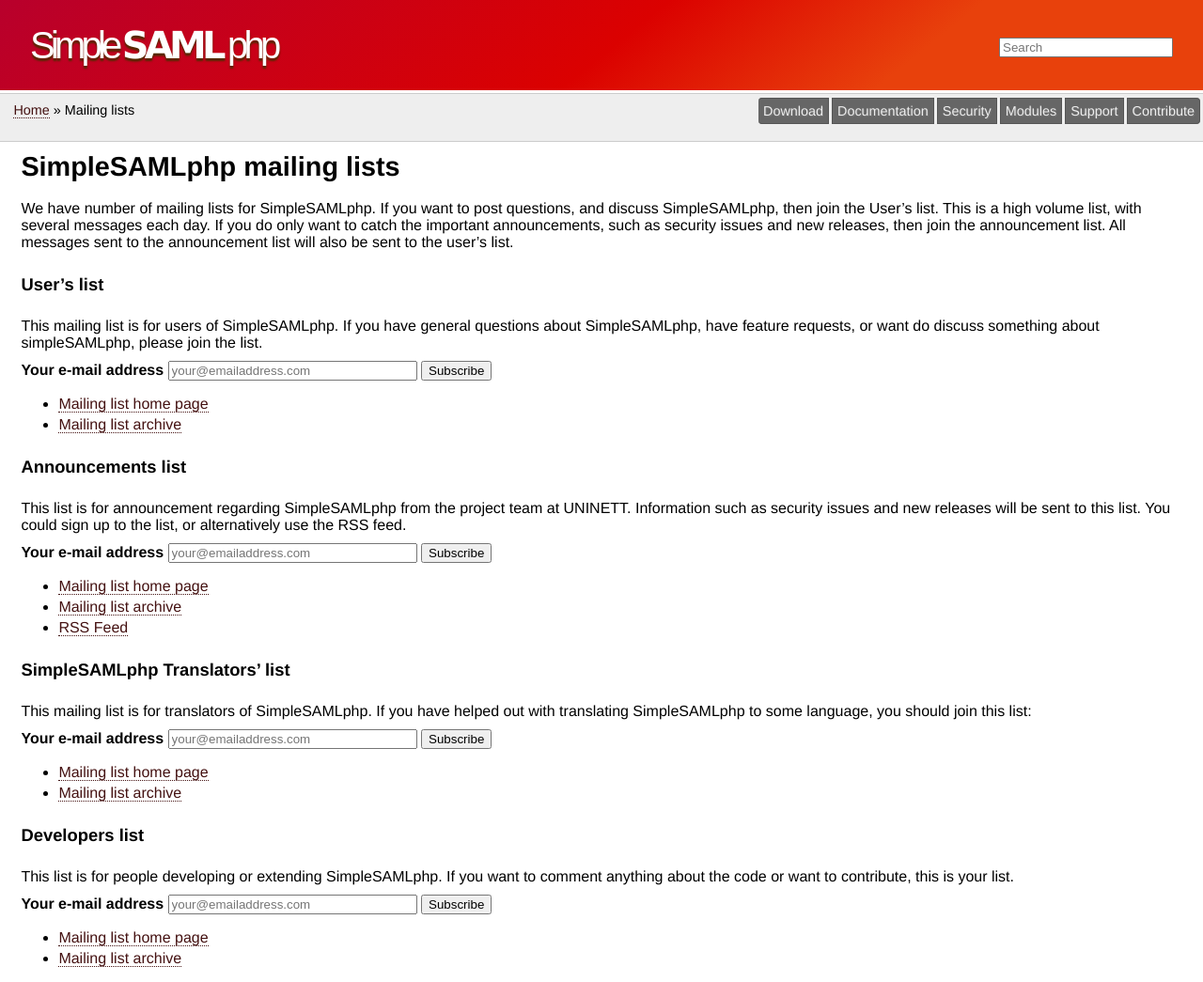
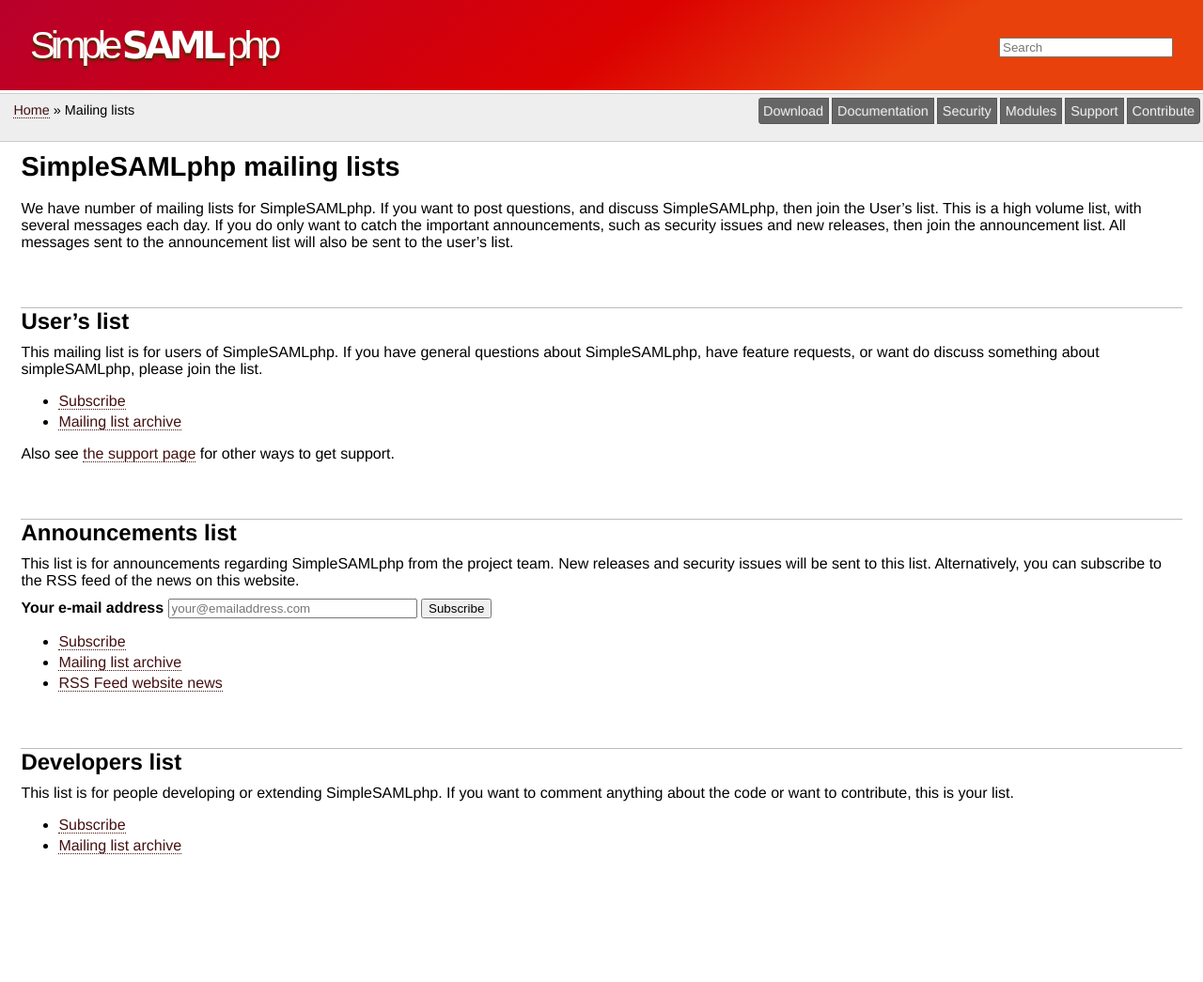
Before and after one commit to simplesamlphp/simplesamlphp.github.io, a Jekyll site: the page built from lists/index.md, in a window 1280 px wide. Shown: the whole page at 94% size. Built offline with Jekyll 4.4.1, drawn with Linux system fonts in a browser that asks for light colours; after the commit the page ends 925 px from its top, so only the background shows below that.

Commit message:
Fix all broken links/forms in mailinglist page and remove translators list

```diff
--- a/lists/index.md
+++ b/lists/index.md
@@ -6,22 +6,19 @@
 
 We have number of mailing lists for SimpleSAMLphp. If you want to post questions, and discuss SimpleSAMLphp, then join the User's list. This is a high volume list, with several messages each day. If you do only want to catch the important announcements, such as security issues and new releases, then join the announcement list. All messages sent to the announcement list will also be sent to the user's list.
 
-#### User's list
+## User's list
 
 This mailing list is for users of SimpleSAMLphp. If you have general questions about SimpleSAMLphp, have feature requests, or want do discuss something about simpleSAMLphp, please join the list.
 
-<form action="http://groups.google.com/group/simplesamlphp/boxsubscribe">
-<strong>Your e-mail address</strong>
-<input type="text" name="email" size="30" placeholder="your@emailaddress.com" />
-<input type="submit" name="sub" value="Subscribe">
-</form>
+* [Subscribe](mailto:simplesamlphp+subscribe@googlegroups.com)
+* [Mailing list archive](https://groups.google.com/g/simplesamlphp)
 
-* [Mailing list home page](http://groups.google.com/group/simplesamlphp)
-* [Mailing list archive](http://groups.google.com/group/simplesamlphp/topics)
+Also see [the support page](/support) for other ways to get support.
 
-#### Announcements list
+## Announcements list
 
-This list is for announcement regarding SimpleSAMLphp from the project team at UNINETT. Information such as security issues and new releases will be sent to this list. You could sign up to the list, or alternatively use the RSS feed.
+This list is for announcements regarding SimpleSAMLphp from the project team. New releases and security issues will be sent to this list.
+Alternatively, you can subscribe to the RSS feed of the news on this website.
 
 <form action="http://groups.google.com/group/simplesamlphp-announce/boxsubscribe">
 <strong>Your e-mail address</strong>
@@ -29,35 +26,14 @@
 <input type="submit" name="sub" value="Subscribe">
 </form>
 
-* [Mailing list home page](http://groups.google.com/group/simplesamlphp-announce)
-* [Mailing list archive](http://groups.google.com/group/simplesamlphp-announce/topics)
-* [RSS Feed](http://groups.google.com/group/simplesamlphp-announce/feed/rss_v2_0_msgs.xml)
+* [Subscribe](mailto:simplesamlphp-announce+subscribe@googlegroups.com)
+* [Mailing list archive](https://groups.google.com/g/simplesamlphp-announce)
+* [RSS Feed website news](/feed.xml)
 
-#### SimpleSAMLphp Translators' list
-
-This mailing list is for translators of SimpleSAMLphp. If you have helped out with translating SimpleSAMLphp to some language, you should join this list:
-
-
-<form action="http://groups.google.com/group/simplesamlphp-translation/boxsubscribe">
-<strong>Your e-mail address</strong>
-<input type="text" name="email" size="30" placeholder="your@emailaddress.com" />
-<input type="submit" name="sub" value="Subscribe">
-</form>
-
-* [Mailing list home page](http://groups.google.com/group/simplesamlphp-translation)
-* [Mailing list archive](http://groups.google.com/group/simplesamlphp-translation/topics)
-
-
-#### Developers list
+## Developers list
 
 This list is for people developing or extending SimpleSAMLphp. If you want to comment anything about the code or want to
 contribute, this is your list.
 
-<form action="http://groups.google.com/group/simplesamlphp-dev/boxsubscribe">
-<strong>Your e-mail address</strong>
-<input type="text" name="email" size="30" placeholder="your@emailaddress.com" />
-<input type="submit" name="sub" value="Subscribe">
-</form>
-
-* [Mailing list home page](http://groups.google.com/group/simplesamlphp-dev)
-* [Mailing list archive](http://groups.google.com/group/simplesamlphp-dev/topics)
+* [Subscribe](mailto:simplesamlphp-dev+subscribe@googlegroups.com)
+* [Mailing list archive](https://groups.google.com/g/simplesamlphp-dev)
```
